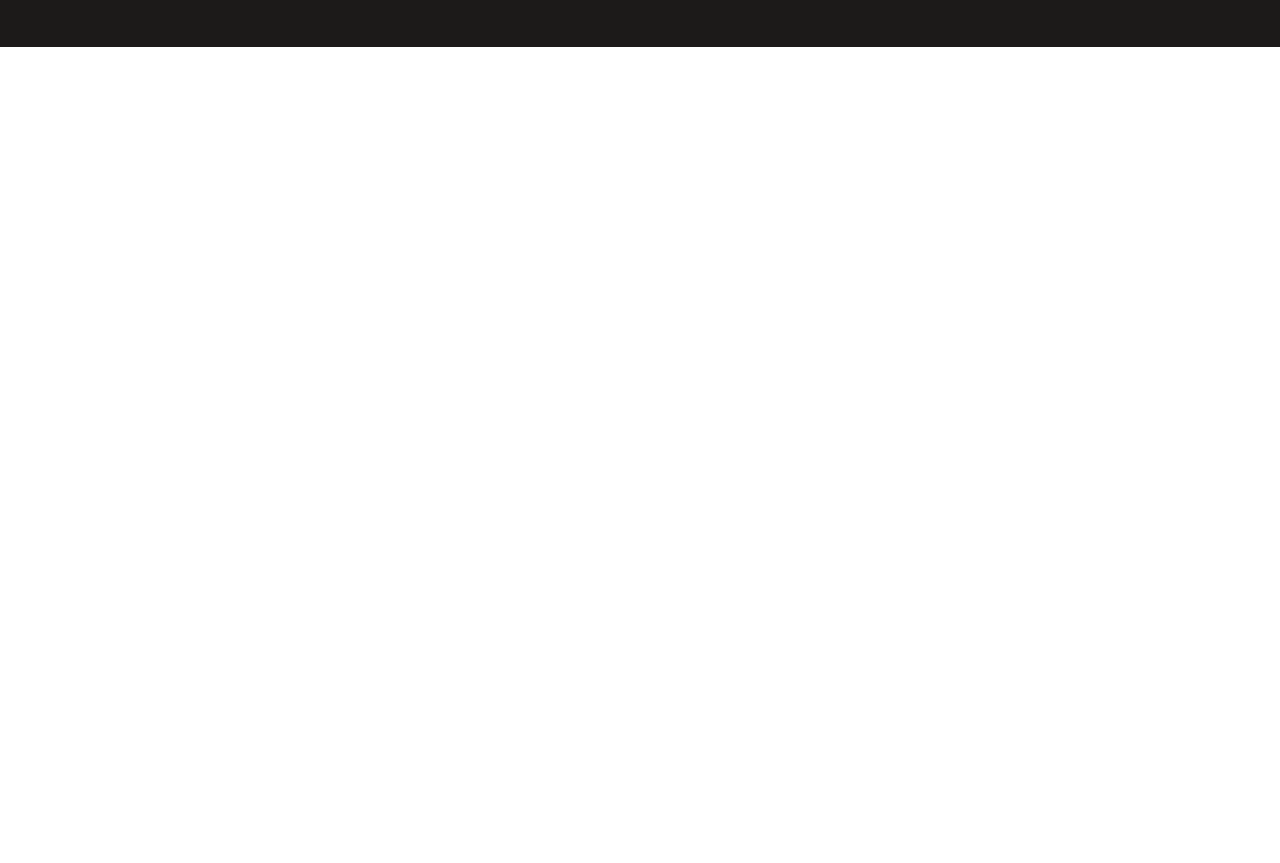
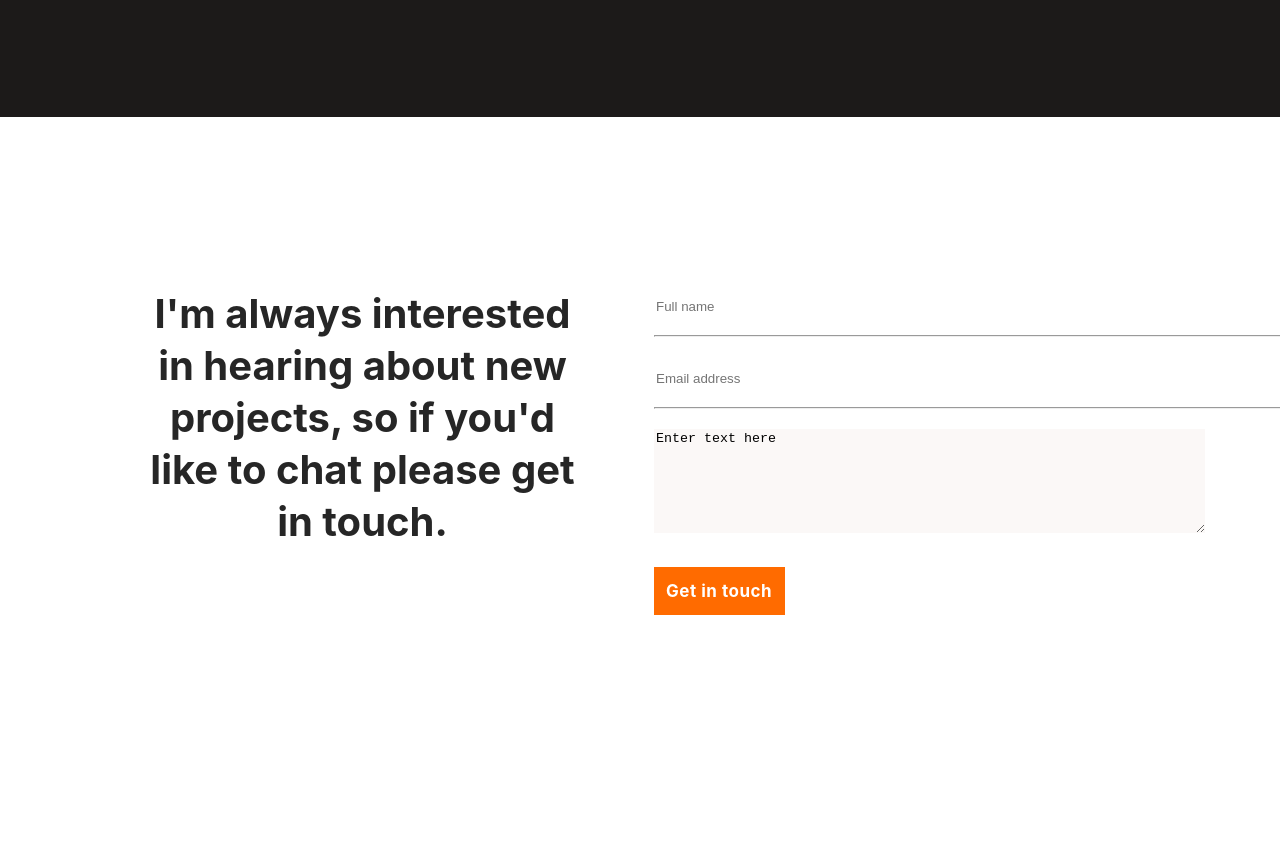
Before and after one commit to egichuhis/Edwin-Portfolio, a website: page index.html in a window 1280 px wide. Shown: the part 3960-4823 px from the top of the page. Drawn offline with Linux system fonts and the light colour scheme.

Commit message:
Fix linter errors, warnings

```diff
--- a/style.css
+++ b/style.css
@@ -1654,6 +1654,10 @@
     flex: none;
     order: 0;
     flex-grow: 0;
+  }
+
+  .form-section form hr {
+    width: 100%;
   }
 
   .recent-works .title-container hr {
@@ -1713,6 +1717,22 @@
     margin-top: -5px;
   }
 
+  .form-intro-container p {
+    width: 455px;
+    height: 256px;
+    font-family: 'Inter', sans-serif;
+    font-style: normal;
+    font-weight: 700;
+    font-size: 40px;
+    line-height: 52px;
+    display: flex;
+    align-items: center;
+    color: #262626;
+    flex: none;
+    order: 0;
+    flex-grow: 0;
+  }
+
   .recent-works .frame-44 .frame-44-1 .right-block p {
     width: 448px;
     height: 140px;
@@ -1736,7 +1756,7 @@
   }
 
   .about-me-section {
-    height: 1300px;
+    height: 1370px;
     width: 100vw;
     top: 2707px;
   }
@@ -1834,4 +1854,90 @@
     width: 1156px;
     margin-left: 15%;
   }
-}
+
+  .form-section {
+    top: 4080px;
+    display: flex;
+    flex-direction: row;
+    align-items: flex-start;
+    padding: 130px 0;
+    gap: 24px;
+    position: absolute;
+    width: 1163px;
+    height: 420px;
+    left: 135px;
+  }
+
+  .form-intro-container {
+    display: flex;
+    flex-direction: column;
+    align-items: center;
+    padding: 0;
+    gap: 24px;
+    width: 455px;
+    height: 256px;
+    flex: none;
+    order: 0;
+    flex-grow: 0;
+  }
+
+  .form-section form {
+    display: flex;
+    flex-direction: column;
+    align-items: flex-start;
+    padding: 0;
+    gap: 24px;
+    width: 684px;
+    height: 330px;
+    flex: none;
+    order: 1;
+    flex-grow: 0;
+    margin-left: 40px;
+  }
+
+
+
+  .name-div {
+    flex-direction: row;
+    align-items: flex-start;
+    padding: 0;
+    gap: 24px;
+    width: 684px;
+    height: 48px;
+    flex: none;
+    order: 0;
+    flex-grow: 0;
+  }
+
+  .email-div {
+    width: 684px;
+    height: 48px;
+    flex: none;
+    order: 1;
+    flex-grow: 0;
+  }
+
+  .message-div {
+    width: 684px;
+    height: 114px;
+    flex: none;
+    order: 2;
+    flex-grow: 0;
+  }
+
+  .name-div input,
+  .email-div input {
+    width: 80%;
+    height: 40px;
+  }
+
+  .message-div textarea {
+    width: 80%;
+    height: 100px;
+  }
+
+  .bottom-nav {
+    width: 100vw;
+    top: 4825px;
+  }
+}
```
